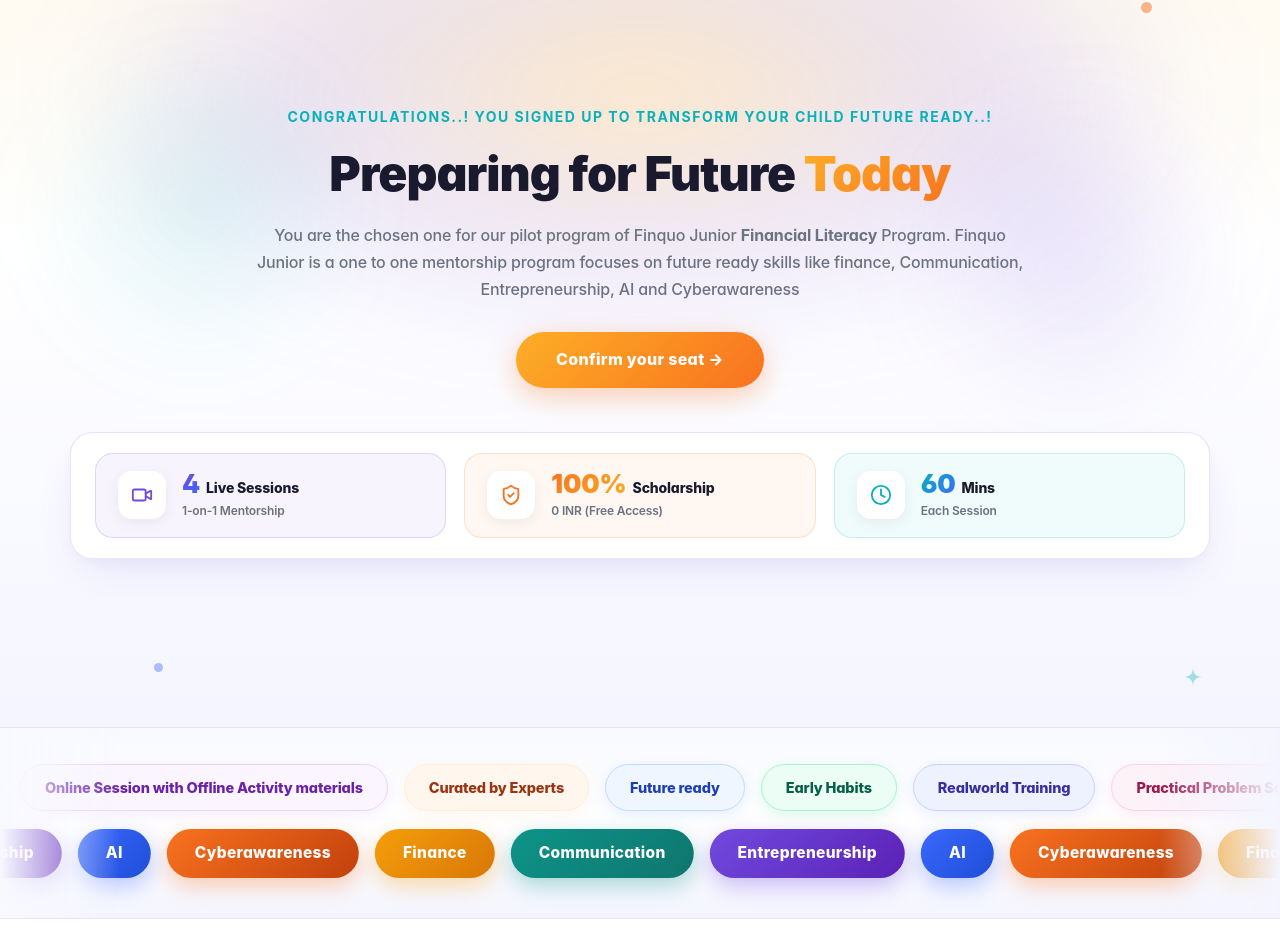
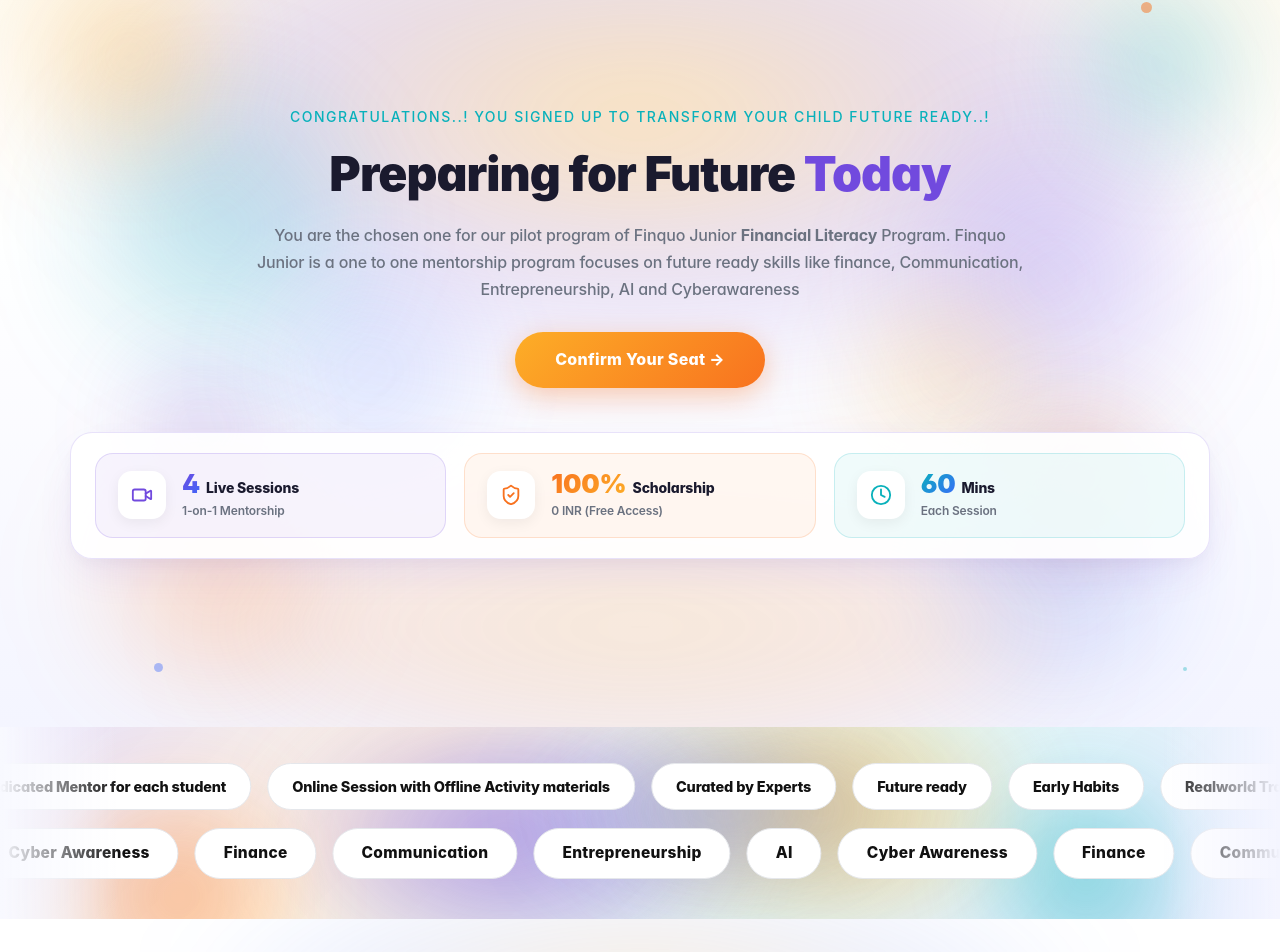
Before and after one commit to mailattfg-ops/futurespark-landing, a Next.js app: page /pilot in a window 1280 px wide. Shown: the part 73-1025 px from the top of the page. Built offline with nearby package versions, Linux system fonts and the light colour scheme.

Commit message:
PILOT PAGE UPDATES

```diff
--- a/app/home/components/box-unboxing.tsx
+++ b/app/home/components/box-unboxing.tsx
@@ -6,7 +6,7 @@
 
 export function BoxUnboxingSection() {
   return (
-    <section className="w-full bg-[#FAFAFA] py-16 sm:py-20 lg:py-24 border-t border-gray-100">
+    <section className="w-full bg-[#FAFAFA] py-10 sm:py-12 lg:py-14 border-t border-gray-100">
       <div className="w-full max-w-4xl mx-auto px-4 sm:px-6 lg:px-8 text-center">
         {/* Section Header */}
         <ScrollReveal variant="zoom-in" duration={650} className="max-w-2xl mx-auto space-y-4">
--- a/app/home/components/course-flow.tsx
+++ b/app/home/components/course-flow.tsx
@@ -81,7 +81,7 @@
 
 export function CourseFlowSection() {
   return (
-    <section className="w-full bg-[#FAFAFA] py-16 sm:py-20 lg:py-24 border-t border-gray-100">
+    <section className="w-full bg-[#FAFAFA] py-10 sm:py-12 lg:py-14 border-t border-gray-100">
       <div className="w-full max-w-7xl mx-auto px-4 sm:px-6 lg:px-8">
         {/* Section Heading */}
         <ScrollReveal variant="fade-up" duration={600}>
--- a/app/home/components/foundations-of-wealth.tsx
+++ b/app/home/components/foundations-of-wealth.tsx
@@ -15,7 +15,7 @@
   ];
 
   return (
-    <section id="course-details" className="w-full bg-white py-16 sm:py-20 lg:py-24">
+    <section id="course-details" className="w-full bg-white py-10 sm:py-12 lg:py-14">
       <div className="w-full max-w-5xl mx-auto px-4 sm:px-6 lg:px-8">
         {/* Section Heading */}
         <ScrollReveal variant="fade-up" duration={600}>
--- a/app/home/components/how-it-works.tsx
+++ b/app/home/components/how-it-works.tsx
@@ -34,11 +34,11 @@
 
 export function HowItWorksSection() {
   return (
-    <section id="how-it-works" className="w-full bg-white py-20 sm:py-24 lg:py-32 border-t border-gray-100">
+    <section id="how-it-works" className="w-full bg-white py-10 sm:py-12 lg:py-14 border-t border-gray-100">
       <div className="w-full max-w-7xl mx-auto px-4 sm:px-6 lg:px-8">
         {/* Section Heading */}
         <ScrollReveal variant="fade-up" duration={600}>
-          <h2 className="text-4xl sm:text-5xl md:text-6xl font-extrabold text-gray-900 text-center tracking-tight mb-14 sm:mb-20 font-sans">
+          <h2 className="text-3xl sm:text-4xl md:text-5xl font-extrabold text-gray-900 text-center tracking-tight mb-8 sm:mb-10 font-sans">
             How It Works
           </h2>
         </ScrollReveal>
--- a/app/home/components/parent-reviews.tsx
+++ b/app/home/components/parent-reviews.tsx
@@ -36,11 +36,11 @@
 
 export function ParentReviewsSection() {
   return (
-    <section id="reviews" className="w-full bg-white py-16 sm:py-20 lg:py-24 border-t border-gray-100">
+    <section id="reviews" className="w-full bg-white py-10 sm:py-12 lg:py-14 border-t border-gray-100">
       <div className="w-full max-w-6xl mx-auto px-4 sm:px-6 lg:px-8">
         {/* Section Header */}
         <ScrollReveal variant="fade-up" duration={600}>
-          <h2 className="text-4xl sm:text-5xl md:text-6xl font-extrabold text-gray-900 tracking-tight font-sans text-center mb-12 sm:mb-16">
+          <h2 className="text-4xl sm:text-5xl md:text-6xl font-extrabold text-gray-900 tracking-tight font-sans text-center mb-8 sm:mb-10">
             What parents and kids say
           </h2>
         </ScrollReveal>
--- a/app/home/components/student-spotlight.tsx
+++ b/app/home/components/student-spotlight.tsx
@@ -43,10 +43,10 @@
 
 export function StudentSpotlightSection() {
   return (
-    <section className="w-full bg-[#4E1FE7] py-16 sm:py-20 lg:py-24 relative overflow-hidden">
+    <section className="w-full bg-[#4E1FE7] py-10 sm:py-12 lg:py-14 relative overflow-hidden">
       <div className="w-full max-w-6xl mx-auto px-4 sm:px-6 lg:px-8 relative z-10">
         {/* Section Heading */}
-        <h2 className="text-3xl sm:text-4xl md:text-5xl font-extrabold text-white text-center tracking-tight mb-12 sm:mb-16 font-sans">
+        <h2 className="text-3xl sm:text-4xl md:text-5xl font-extrabold text-white text-center tracking-tight mb-8 sm:mb-10 font-sans">
           Student Spotlight
         </h2>
 
--- a/app/home/components/team-of-teachers.tsx
+++ b/app/home/components/team-of-teachers.tsx
@@ -47,11 +47,11 @@
 
 export function TeamOfTeachersSection() {
   return (
-    <section id="teachers" className="w-full bg-white py-16 sm:py-20 lg:py-24">
+    <section id="teachers" className="w-full bg-white py-10 sm:py-12 lg:py-14">
       <div className="w-full max-w-6xl mx-auto px-4 sm:px-6 lg:px-8">
         {/* Section Heading */}
         <ScrollReveal variant="fade-up" duration={600}>
-          <h2 className="text-3xl sm:text-4xl md:text-5xl font-extrabold text-gray-900 text-center tracking-tight mb-12 sm:mb-16 font-sans">
+          <h2 className="text-3xl sm:text-4xl md:text-5xl font-extrabold text-gray-900 text-center tracking-tight mb-8 sm:mb-10 font-sans">
             Team Of Teachers
           </h2>
         </ScrollReveal>
--- a/app/home/components/why-financial-literacy.tsx
+++ b/app/home/components/why-financial-literacy.tsx
@@ -27,7 +27,7 @@
 
 export function WhyFinancialLiteracySection() {
   return (
-    <section className="w-full bg-white py-16 sm:py-20 lg:py-24">
+    <section className="w-full bg-white py-10 sm:py-12 lg:py-14">
       <div className="w-full max-w-6xl mx-auto px-4 sm:px-6 lg:px-8">
         {/* Section Heading */}
         <ScrollReveal variant="fade-up" duration={600}>
--- a/app/pilot/page.tsx
+++ b/app/pilot/page.tsx
@@ -32,9 +32,7 @@
 
 const SparkSVG = ({ size = 32, color = COLORS.gold, style = {} }: SVGProps) => (
   <svg width={size} height={size} viewBox="0 0 100 100" style={style}>
-    <path
-      d="M50 5 C52 35 65 48 95 50 C65 52 52 65 50 95 C48 65 35 52 5 50 C35 48 48 35 50 5Z"
-      fill={color}
+    <circle cx="10" cy="10" r="10" fill={color}
     />
   </svg>
 );
@@ -306,46 +304,30 @@
         }}
       >
         {/* Ambient Glowing Radial Orbs Background */}
-        <div
-          style={{
-            position: "absolute",
-            top: "-70px",
-            left: "50%",
-            transform: "translateX(-50%)",
-            width: "1100px",
-            height: "480px",
-            background: "radial-gradient(ellipse at center, rgba(253, 174, 39, 0.22) 0%, rgba(113, 74, 222, 0.14) 45%, rgba(255, 255, 255, 0) 75%)",
-            pointerEvents: "none",
-            filter: "blur(50px)",
-            zIndex: 0,
-          }}
-        />
-        <div
-          style={{
-            position: "absolute",
-            top: "15%",
-            left: "3%",
-            width: "320px",
-            height: "320px",
-            background: "radial-gradient(circle, rgba(9, 177, 187, 0.14) 0%, rgba(255, 255, 255, 0) 70%)",
-            pointerEvents: "none",
-            filter: "blur(45px)",
-            zIndex: 0,
-          }}
-        />
-        <div
-          style={{
-            position: "absolute",
-            top: "20%",
-            right: "3%",
-            width: "340px",
-            height: "340px",
-            background: "radial-gradient(circle, rgba(113, 74, 222, 0.15) 0%, rgba(255, 255, 255, 0) 70%)",
-            pointerEvents: "none",
-            filter: "blur(45px)",
-            zIndex: 0,
-          }}
-        />
+        {/* Orb 1 — Large central top blended ellipse (gold → purple) */}
+        <div style={{ position: "absolute", top: "-70px", left: "50%", transform: "translateX(-50%)", width: "1200px", height: "520px", background: "radial-gradient(ellipse at center, rgba(253, 174, 39, 0.30) 0%, rgba(113, 74, 222, 0.18) 45%, rgba(255, 255, 255, 0) 72%)", pointerEvents: "none", filter: "blur(52px)", zIndex: 0 }} />
+        {/* Orb 2 — Teal left-side mid */}
+        <div style={{ position: "absolute", top: "15%", left: "3%", width: "360px", height: "360px", background: "radial-gradient(circle, rgba(9, 177, 187, 0.28) 0%, rgba(255, 255, 255, 0) 70%)", pointerEvents: "none", filter: "blur(45px)", zIndex: 0 }} />
+        {/* Orb 3 — Purple right-side mid */}
+        <div style={{ position: "absolute", top: "20%", right: "3%", width: "380px", height: "380px", background: "radial-gradient(circle, rgba(113, 74, 222, 0.26) 0%, rgba(255, 255, 255, 0) 70%)", pointerEvents: "none", filter: "blur(45px)", zIndex: 0 }} />
+        {/* Orb 4 — Orange bottom-left corner */}
+        <div style={{ position: "absolute", bottom: "0%", left: "5%", width: "300px", height: "300px", background: "radial-gradient(circle, rgba(248, 114, 31, 0.28) 0%, rgba(255, 255, 255, 0) 70%)", pointerEvents: "none", filter: "blur(48px)", zIndex: 0 }} />
+        {/* Orb 5 — Blue bottom-right corner */}
+        <div style={{ position: "absolute", bottom: "0%", right: "5%", width: "320px", height: "320px", background: "radial-gradient(circle, rgba(59, 104, 252, 0.24) 0%, rgba(255, 255, 255, 0) 70%)", pointerEvents: "none", filter: "blur(46px)", zIndex: 0 }} />
+        {/* Orb 6 — Gold top-left corner accent */}
+        <div style={{ position: "absolute", top: "0%", left: "0%", width: "260px", height: "260px", background: "radial-gradient(circle, rgba(253, 174, 39, 0.32) 0%, rgba(255, 255, 255, 0) 70%)", pointerEvents: "none", filter: "blur(40px)", zIndex: 0 }} />
+        {/* Orb 7 — Teal top-right corner accent */}
+        <div style={{ position: "absolute", top: "2%", right: "0%", width: "240px", height: "240px", background: "radial-gradient(circle, rgba(9, 177, 187, 0.26) 0%, rgba(255, 255, 255, 0) 70%)", pointerEvents: "none", filter: "blur(38px)", zIndex: 0 }} />
+        {/* Orb 8 — Wide bottom-center warm ellipse */}
+        <div style={{ position: "absolute", bottom: "-40px", left: "50%", transform: "translateX(-50%)", width: "900px", height: "280px", background: "radial-gradient(ellipse at center, rgba(253, 174, 39, 0.18) 0%, rgba(248, 114, 31, 0.12) 50%, rgba(255, 255, 255, 0) 75%)", pointerEvents: "none", filter: "blur(50px)", zIndex: 0 }} />
+        {/* Orb 9 — Purple mid-left floating */}
+        <div style={{ position: "absolute", top: "50%", left: "8%", width: "200px", height: "200px", background: "radial-gradient(circle, rgba(113, 74, 222, 0.22) 0%, rgba(255, 255, 255, 0) 70%)", pointerEvents: "none", filter: "blur(36px)", zIndex: 0 }} />
+        {/* Orb 10 — Orange mid-right floating */}
+        <div style={{ position: "absolute", top: "55%", right: "7%", width: "220px", height: "220px", background: "radial-gradient(circle, rgba(248, 114, 31, 0.26) 0%, rgba(255, 255, 255, 0) 70%)", pointerEvents: "none", filter: "blur(38px)", zIndex: 0 }} />
+        {/* Orb 11 — Blue center-left mid-page */}
+        <div style={{ position: "absolute", top: "38%", left: "18%", width: "280px", height: "280px", background: "radial-gradient(circle, rgba(59, 104, 252, 0.18) 0%, rgba(255, 255, 255, 0) 70%)", pointerEvents: "none", filter: "blur(42px)", zIndex: 0 }} />
+        {/* Orb 12 — Gold center-right mid-page */}
+        <div style={{ position: "absolute", top: "40%", right: "16%", width: "260px", height: "260px", background: "radial-gradient(circle, rgba(253, 174, 39, 0.22) 0%, rgba(255, 255, 255, 0) 70%)", pointerEvents: "none", filter: "blur(40px)", zIndex: 0 }} />
 
         {/* Decorative Sparkles & Accents */}
         <SparkSVG size={26} style={{ position: "absolute", top: 40, left: "8%", opacity: 0.4 }} />
@@ -357,7 +339,7 @@
         <div style={{ maxWidth: 920, margin: "0 auto", position: "relative", zIndex: 1 }}>
           {/* Top Badge */}
           <ScrollReveal variant="fade-down" delay={100}>
-            <p style={{ fontSize: 14, fontWeight: 700, color: COLORS.teal, textTransform: "uppercase", letterSpacing: 1.5, margin: "0 0 16px" }}>
+            <p style={{ fontSize: 14, fontWeight: 500, color: COLORS.teal, textTransform: "uppercase", letterSpacing: 1.5, margin: "0 0 16px" }}>
               Congratulations..! You Signed up to transform your child Future Ready..!
             </p>
           </ScrollReveal>
@@ -377,7 +359,7 @@
               Preparing for Future{" "}
               <span
                 style={{
-                  background: `linear-gradient(135deg, ${COLORS.gold} 0%, ${COLORS.orange} 100%)`,
+                  background: `linear-gradient(135deg, ${COLORS.purple} 0%, ${COLORS.purple} 100%)`,
                   WebkitBackgroundClip: "text",
                   WebkitTextFillColor: "transparent",
                   display: "inline-block",
@@ -438,7 +420,7 @@
                   (e.currentTarget as HTMLButtonElement).style.boxShadow = `0 8px 28px rgba(248, 114, 31, 0.35)`;
                 }}
               >
-                Confirm your seat →
+                Confirm Your Seat →
               </button>
             </div>
           </ScrollReveal>
@@ -566,11 +548,17 @@
             position: "relative",
             overflow: "hidden",
             padding: "36px 0 40px",
-            background: "linear-gradient(180deg, #f8f9ff 0%, #ffffff 50%, #f4f5ff 100%)",
-            borderTop: "1px solid rgba(113, 74, 222, 0.12)",
-            borderBottom: "1px solid rgba(113, 74, 222, 0.12)",
+            background: "linear-gradient(135deg, rgba(113, 74, 222, 0.18) 0%, rgba(253, 174, 39, 0.14) 30%, rgba(9, 177, 187, 0.12) 65%, rgba(59, 104, 252, 0.15) 100%)",
+            // borderTop: "1px solid rgba(113, 74, 222, 0.25)",
+            // borderBottom: "1px solid rgba(253, 174, 39, 0.25)",
           }}
         >
+          {/* Marquee Ambient Orbs */}
+          <div style={{ position: "absolute", top: "-40px", left: "20%", width: "500px", height: "300px", background: "radial-gradient(ellipse at center, rgba(113, 74, 222, 0.55) 0%, rgba(255,255,255,0) 70%)", pointerEvents: "none", filter: "blur(38px)", zIndex: 0 }} />
+          <div style={{ position: "absolute", bottom: "-30px", right: "18%", width: "460px", height: "280px", background: "radial-gradient(ellipse at center, rgba(253, 174, 39, 0.58) 0%, rgba(255,255,255,0) 70%)", pointerEvents: "none", filter: "blur(36px)", zIndex: 0 }} />
+          <div style={{ position: "absolute", top: "10%", right: "5%", width: "260px", height: "260px", background: "radial-gradient(circle, rgba(9, 177, 187, 0.48) 0%, rgba(255,255,255,0) 70%)", pointerEvents: "none", filter: "blur(32px)", zIndex: 0 }} />
+          <div style={{ position: "absolute", top: "15%", left: "3%", width: "280px", height: "280px", background: "radial-gradient(circle, rgba(248, 114, 31, 0.45) 0%, rgba(255,255,255,0) 70%)", pointerEvents: "none", filter: "blur(34px)", zIndex: 0 }} />
+          <div style={{ position: "absolute", bottom: "5%", left: "40%", width: "420px", height: "200px", background: "radial-gradient(ellipse at center, rgba(59, 104, 252, 0.40) 0%, rgba(255,255,255,0) 70%)", pointerEvents: "none", filter: "blur(40px)", zIndex: 0 }} />
           <style>{`
             @keyframes marqueeLeft {
               0% { transform: translateX(0%); }
@@ -584,7 +572,7 @@
               display: flex;
               gap: 16px;
               width: max-content;
-              animation: marqueeLeft 36s linear infinite;
+              animation: marqueeLeft 70s linear infinite;
             }
             .marquee-track-left:hover {
               animation-play-state: paused;
@@ -593,7 +581,7 @@
               display: flex;
               gap: 16px;
               width: max-content;
-              animation: marqueeRight 30s linear infinite;
+              animation: marqueeRight 60s linear infinite;
             }
             .marquee-track-right:hover {
               animation-play-state: paused;
@@ -664,13 +652,12 @@
                     alignItems: "center",
                     padding: "11px 24px",
                     borderRadius: 50,
-                    background: item.bg,
-                    border: `1.5px solid ${item.border}`,
-                    boxShadow: `0 4px 14px ${item.border}60`,
+                    background: "#ffffff",
+                    border: "1.5px solid #e5e7eb",
                     whiteSpace: "nowrap",
                     fontSize: 14.5,
                     fontWeight: 800,
-                    color: item.text,
+                    color: "#111111",
                     cursor: "default",
                   }}
                 >
@@ -688,25 +675,25 @@
                 { label: "Communication", grad: "linear-gradient(135deg, #0d9488 0%, #0f766e 100%)", shadow: "rgba(13, 148, 136, 0.35)" },
                 { label: "Entrepreneurship", grad: "linear-gradient(135deg, #714ade 0%, #5b21b6 100%)", shadow: "rgba(113, 74, 222, 0.35)" },
                 { label: "AI", grad: "linear-gradient(135deg, #3b68fc 0%, #1d4ed8 100%)", shadow: "rgba(59, 104, 252, 0.35)" },
-                { label: "Cyberawareness", grad: "linear-gradient(135deg, #f8721f 0%, #c2410c 100%)", shadow: "rgba(248, 114, 31, 0.35)" },
+                { label: "Cyber Awareness", grad: "linear-gradient(135deg, #f8721f 0%, #c2410c 100%)", shadow: "rgba(248, 114, 31, 0.35)" },
               ].concat([
                 { label: "Finance", grad: "linear-gradient(135deg, #f59e0b 0%, #d97706 100%)", shadow: "rgba(245, 158, 11, 0.35)" },
                 { label: "Communication", grad: "linear-gradient(135deg, #0d9488 0%, #0f766e 100%)", shadow: "rgba(13, 148, 136, 0.35)" },
                 { label: "Entrepreneurship", grad: "linear-gradient(135deg, #714ade 0%, #5b21b6 100%)", shadow: "rgba(113, 74, 222, 0.35)" },
                 { label: "AI", grad: "linear-gradient(135deg, #3b68fc 0%, #1d4ed8 100%)", shadow: "rgba(59, 104, 252, 0.35)" },
-                { label: "Cyberawareness", grad: "linear-gradient(135deg, #f8721f 0%, #c2410c 100%)", shadow: "rgba(248, 114, 31, 0.35)" },
+                { label: "Cyber Awareness", grad: "linear-gradient(135deg, #f8721f 0%, #c2410c 100%)", shadow: "rgba(248, 114, 31, 0.35)" },
               ], [
                 { label: "Finance", grad: "linear-gradient(135deg, #f59e0b 0%, #d97706 100%)", shadow: "rgba(245, 158, 11, 0.35)" },
                 { label: "Communication", grad: "linear-gradient(135deg, #0d9488 0%, #0f766e 100%)", shadow: "rgba(13, 148, 136, 0.35)" },
                 { label: "Entrepreneurship", grad: "linear-gradient(135deg, #714ade 0%, #5b21b6 100%)", shadow: "rgba(113, 74, 222, 0.35)" },
                 { label: "AI", grad: "linear-gradient(135deg, #3b68fc 0%, #1d4ed8 100%)", shadow: "rgba(59, 104, 252, 0.35)" },
-                { label: "Cyberawareness", grad: "linear-gradient(135deg, #f8721f 0%, #c2410c 100%)", shadow: "rgba(248, 114, 31, 0.35)" },
+                { label: "Cyber Awareness", grad: "linear-gradient(135deg, #f8721f 0%, #c2410c 100%)", shadow: "rgba(248, 114, 31, 0.35)" },
               ], [
                 { label: "Finance", grad: "linear-gradient(135deg, #f59e0b 0%, #d97706 100%)", shadow: "rgba(245, 158, 11, 0.35)" },
                 { label: "Communication", grad: "linear-gradient(135deg, #0d9488 0%, #0f766e 100%)", shadow: "rgba(13, 148, 136, 0.35)" },
                 { label: "Entrepreneurship", grad: "linear-gradient(135deg, #714ade 0%, #5b21b6 100%)", shadow: "rgba(113, 74, 222, 0.35)" },
                 { label: "AI", grad: "linear-gradient(135deg, #3b68fc 0%, #1d4ed8 100%)", shadow: "rgba(59, 104, 252, 0.35)" },
-                { label: "Cyberawareness", grad: "linear-gradient(135deg, #f8721f 0%, #c2410c 100%)", shadow: "rgba(248, 114, 31, 0.35)" },
+                { label: "Cyber Awareness", grad: "linear-gradient(135deg, #f8721f 0%, #c2410c 100%)", shadow: "rgba(248, 114, 31, 0.35)" },
               ]).map((item, idx) => (
                 <div
                   key={idx}
@@ -715,12 +702,12 @@
                     alignItems: "center",
                     padding: "12px 28px",
                     borderRadius: 50,
-                    background: item.grad,
-                    boxShadow: `0 8px 22px ${item.shadow}`,
+                    background: "#ffffff",
+                    border: "1.5px solid #e5e7eb",
                     whiteSpace: "nowrap",
                     fontSize: 15.5,
                     fontWeight: 800,
-                    color: "#ffffff",
+                    color: "#111111",
                     letterSpacing: "0.02em",
                     cursor: "default",
                   }}
@@ -734,7 +721,12 @@
       </ScrollReveal>
 
       {/* BENEFITS */}
-      <section style={{ padding: "64px 24px", background: COLORS.white }}>
+      <section style={{ padding: "64px 24px", background: COLORS.white, position: "relative", overflow: "hidden" }}>
+        {/* Benefits Ambient Orbs */}
+        <div style={{ position: "absolute", top: "-60px", left: "50%", transform: "translateX(-50%)", width: "900px", height: "320px", background: "radial-gradient(ellipse at center, rgba(253, 174, 39, 0.20) 0%, rgba(59, 104, 252, 0.10) 50%, rgba(255,255,255,0) 75%)", pointerEvents: "none", filter: "blur(55px)", zIndex: 0 }} />
+        <div style={{ position: "absolute", top: "30%", left: "2%", width: "280px", height: "280px", background: "radial-gradient(circle, rgba(248, 114, 31, 0.22) 0%, rgba(255,255,255,0) 70%)", pointerEvents: "none", filter: "blur(42px)", zIndex: 0 }} />
+        <div style={{ position: "absolute", bottom: "10%", right: "4%", width: "300px", height: "300px", background: "radial-gradient(circle, rgba(9, 177, 187, 0.20) 0%, rgba(255,255,255,0) 70%)", pointerEvents: "none", filter: "blur(44px)", zIndex: 0 }} />
+        <div style={{ position: "absolute", bottom: "-40px", left: "35%", width: "360px", height: "200px", background: "radial-gradient(ellipse at center, rgba(113, 74, 222, 0.18) 0%, rgba(255,255,255,0) 70%)", pointerEvents: "none", filter: "blur(40px)", zIndex: 0 }} />
         <div style={{ maxWidth: 1140, margin: "0 auto" }}>
           <ScrollReveal variant="fade-up">
             <h2 style={{ textAlign: "center", fontSize: 32, fontWeight: 900, margin: "0 0 12px", color: COLORS.dark }}>What Your Child Gets</h2>
@@ -804,6 +796,11 @@
           overflow: "hidden",
         }}
       >
+        {/* How It Works Ambient Orbs */}
+        <div style={{ position: "absolute", top: "-80px", left: "50%", transform: "translateX(-50%)", width: "1000px", height: "400px", background: "radial-gradient(ellipse at center, rgba(59, 104, 252, 0.20) 0%, rgba(113, 74, 222, 0.12) 45%, rgba(255,255,255,0) 75%)", pointerEvents: "none", filter: "blur(60px)", zIndex: 0 }} />
+        <div style={{ position: "absolute", top: "25%", left: "1%", width: "300px", height: "300px", background: "radial-gradient(circle, rgba(253, 174, 39, 0.25) 0%, rgba(255,255,255,0) 70%)", pointerEvents: "none", filter: "blur(48px)", zIndex: 0 }} />
+        <div style={{ position: "absolute", top: "15%", right: "2%", width: "320px", height: "320px", background: "radial-gradient(circle, rgba(248, 114, 31, 0.22) 0%, rgba(255,255,255,0) 70%)", pointerEvents: "none", filter: "blur(46px)", zIndex: 0 }} />
+        <div style={{ position: "absolute", bottom: "-50px", left: "15%", width: "350px", height: "220px", background: "radial-gradient(ellipse at center, rgba(9, 177, 187, 0.20) 0%, rgba(255,255,255,0) 70%)", pointerEvents: "none", filter: "blur(40px)", zIndex: 0 }} />
         <div style={{ maxWidth: 1180, margin: "0 auto", textAlign: "center" }}>
           {/* Top Pill Badge & Heading */}
           <ScrollReveal variant="fade-down">
@@ -1160,6 +1157,12 @@
           overflow: "hidden",
         }}
       >
+        {/* Finquo Junior Section Ambient Orbs */}
+        <div style={{ position: "absolute", top: "-60px", left: "50%", transform: "translateX(-50%)", width: "1100px", height: "420px", background: "radial-gradient(ellipse at center, rgba(113, 74, 222, 0.22) 0%, rgba(253, 174, 39, 0.12) 45%, rgba(255,255,255,0) 75%)", pointerEvents: "none", filter: "blur(55px)", zIndex: 0 }} />
+        <div style={{ position: "absolute", top: "20%", left: "0%", width: "350px", height: "350px", background: "radial-gradient(circle, rgba(248, 114, 31, 0.24) 0%, rgba(255,255,255,0) 70%)", pointerEvents: "none", filter: "blur(50px)", zIndex: 0 }} />
+        <div style={{ position: "absolute", top: "30%", right: "0%", width: "380px", height: "380px", background: "radial-gradient(circle, rgba(9, 177, 187, 0.22) 0%, rgba(255,255,255,0) 70%)", pointerEvents: "none", filter: "blur(52px)", zIndex: 0 }} />
+        <div style={{ position: "absolute", bottom: "5%", left: "30%", width: "440px", height: "260px", background: "radial-gradient(ellipse at center, rgba(59, 104, 252, 0.18) 0%, rgba(255,255,255,0) 70%)", pointerEvents: "none", filter: "blur(45px)", zIndex: 0 }} />
+        <div style={{ position: "absolute", bottom: "20%", left: "5%", width: "220px", height: "220px", background: "radial-gradient(circle, rgba(253, 174, 39, 0.26) 0%, rgba(255,255,255,0) 70%)", pointerEvents: "none", filter: "blur(38px)", zIndex: 0 }} />
         <div style={{ maxWidth: 1140, margin: "0 auto" }}>
           {/* Section Header */}
           <ScrollReveal variant="fade-up">
```
Also changed, not shown: public/finquo-brand-mark.png (added).
